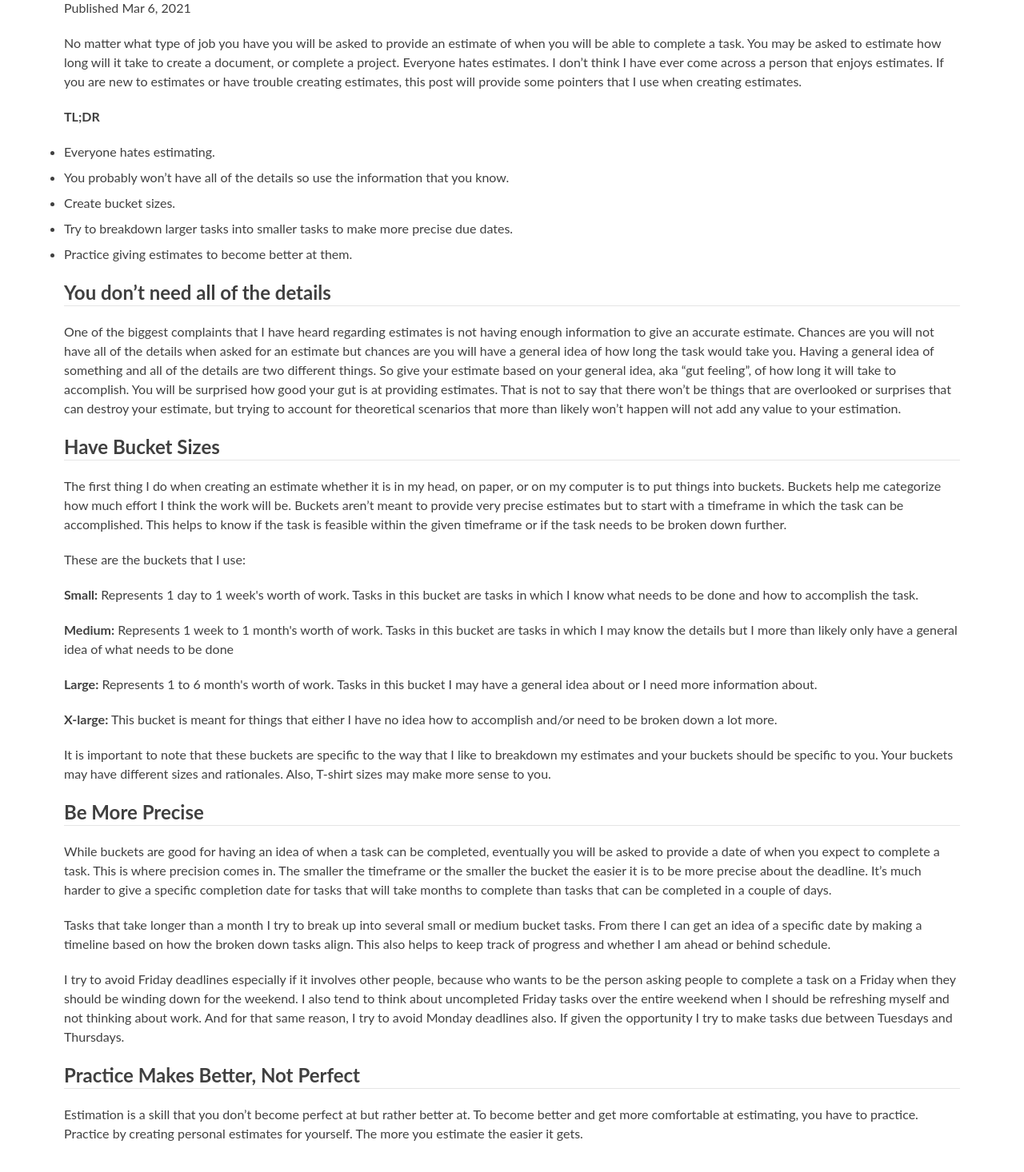
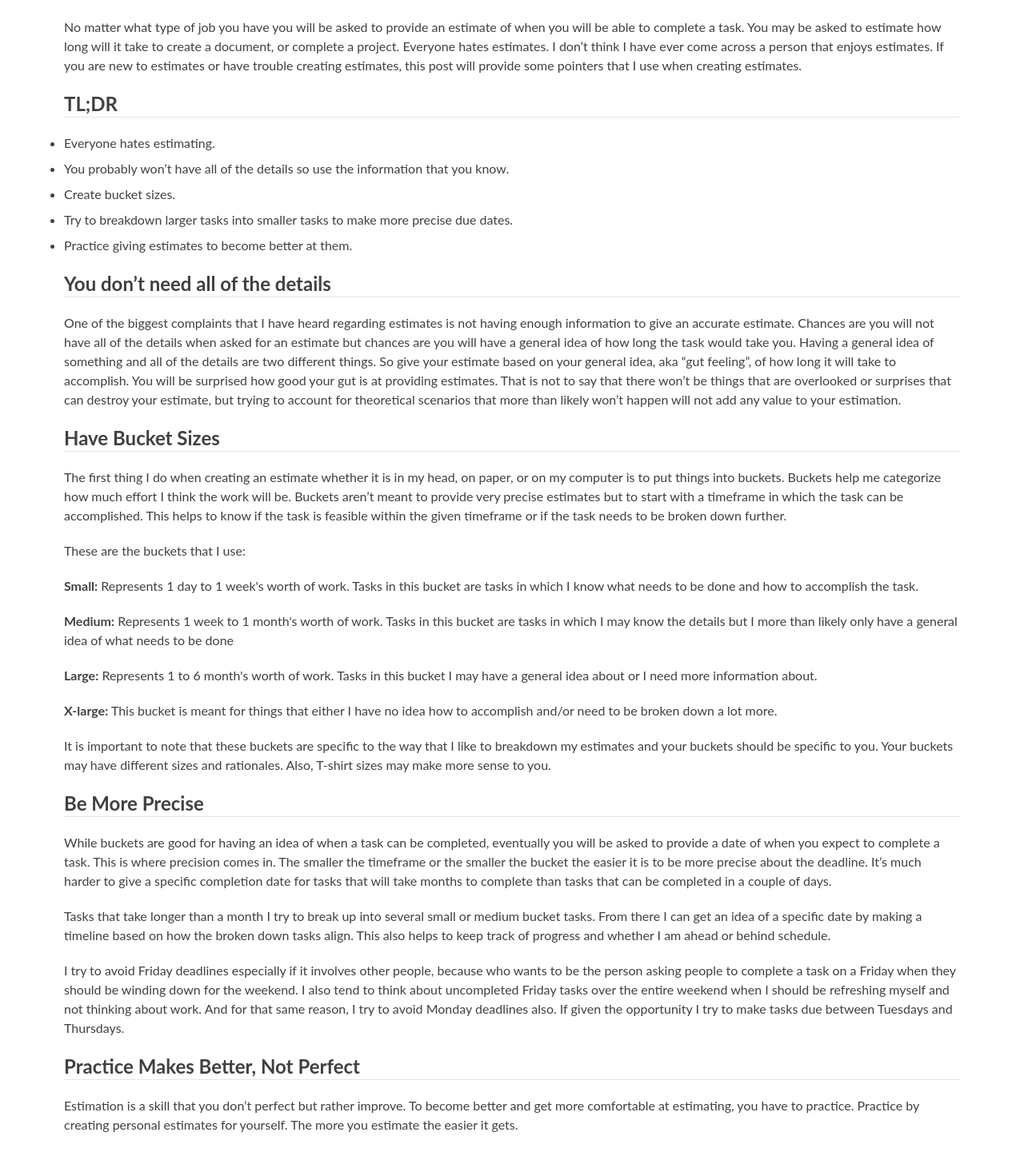
Before and after one commit to jasonericdavis/jasonericdavis.dev-v2, a Next.js app: page /blog/tips-for-estimating in a window 1280 px wide. Shown: the part 182-1648 px from the top of the page at 80% size. Built offline with nearby package versions, Linux system fonts and the light colour scheme.

Commit message:
content tweaks

```diff
--- a/components/layouts/article.tsx
+++ b/components/layouts/article.tsx
@@ -11,8 +11,8 @@ const Article = ({children, meta}) => {
                 li: (props) => <li {...props} className="my-2 list-disc"  />
              }}>
             <article className="mx-20 my-20 text-gray-700">
-                <h1 className="mb-10">{meta.title}</h1>
-                <p>Published {meta.published}</p>
+                <h1 className="my-5">{meta.title}</h1>
+                <p><i>{meta.published}</i></p>
                 {children}
             </article>
         </MDXProvider>
--- a/pages/blog/tips-for-estimating.mdx
+++ b/pages/blog/tips-for-estimating.mdx
@@ -7,7 +7,7 @@ export const meta = {
 
 No matter what type of job you have you will be asked to provide an estimate of when you will be able to complete a task. You may be asked to estimate how long will it take to create a document, or complete a project. Everyone hates estimates. I don’t think I have ever come across a person that enjoys estimates. If you are new to estimates or have trouble creating estimates, this post will provide some pointers that I use when creating estimates.
 
-**TL;DR**
+### TL;DR
 1. Everyone hates estimating.
 2. You probably won’t have all of the details so use the information that you know.
 3. Create bucket sizes.
@@ -42,7 +42,7 @@ Tasks that take longer than a month I try to break up into several small or medi
 I try to avoid Friday deadlines especially if it involves other people, because who wants to be the person asking people to complete a task on a Friday when they should be winding down for the weekend. I also tend to think about uncompleted Friday tasks over the entire weekend when I should be refreshing myself and not thinking about work.  And for that same reason, I try to avoid Monday deadlines also. If given the opportunity I try to make tasks due between Tuesdays and Thursdays.
 
 ### Practice Makes Better, Not Perfect
-Estimation is a skill that you don’t become perfect at but rather better at. To become better and get more comfortable at estimating, you have to practice.  Practice by creating personal estimates for yourself. The more you estimate the easier it gets.
+Estimation is a skill that you don’t perfect but rather improve. To become better and get more comfortable at estimating, you have to practice.  Practice by creating personal estimates for yourself. The more you estimate the easier it gets.
 
 
 export default ({ children }) => <Layout meta={meta}>{children}</Layout>
```
